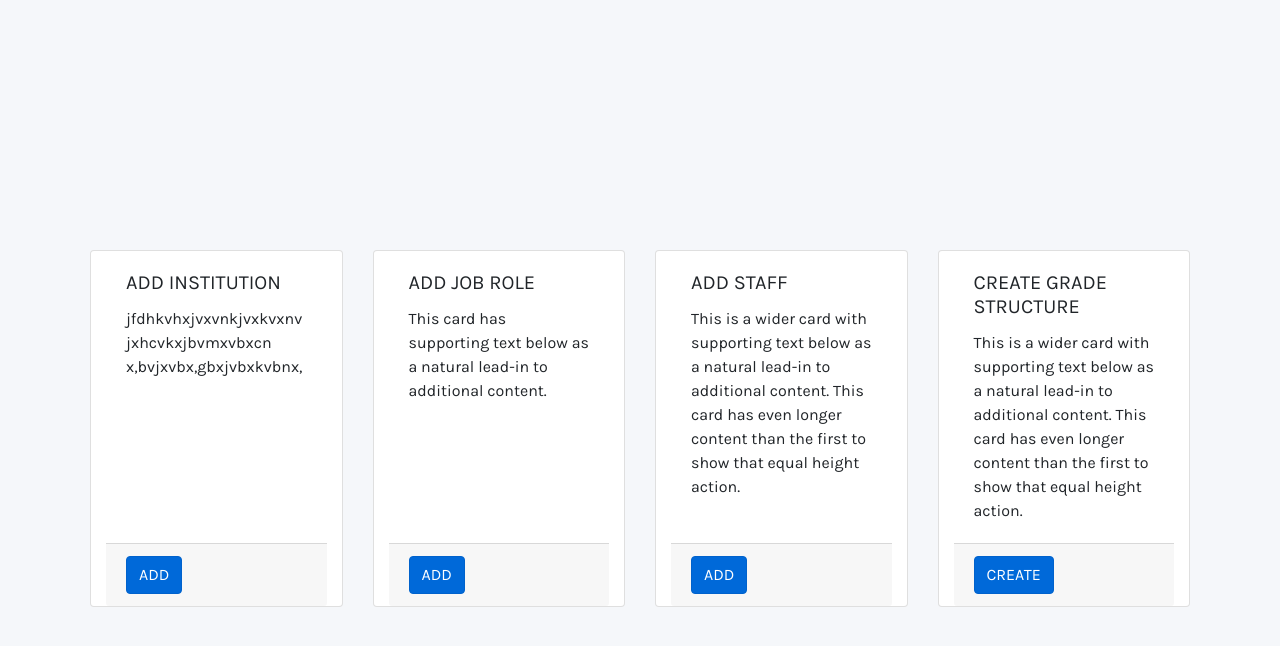
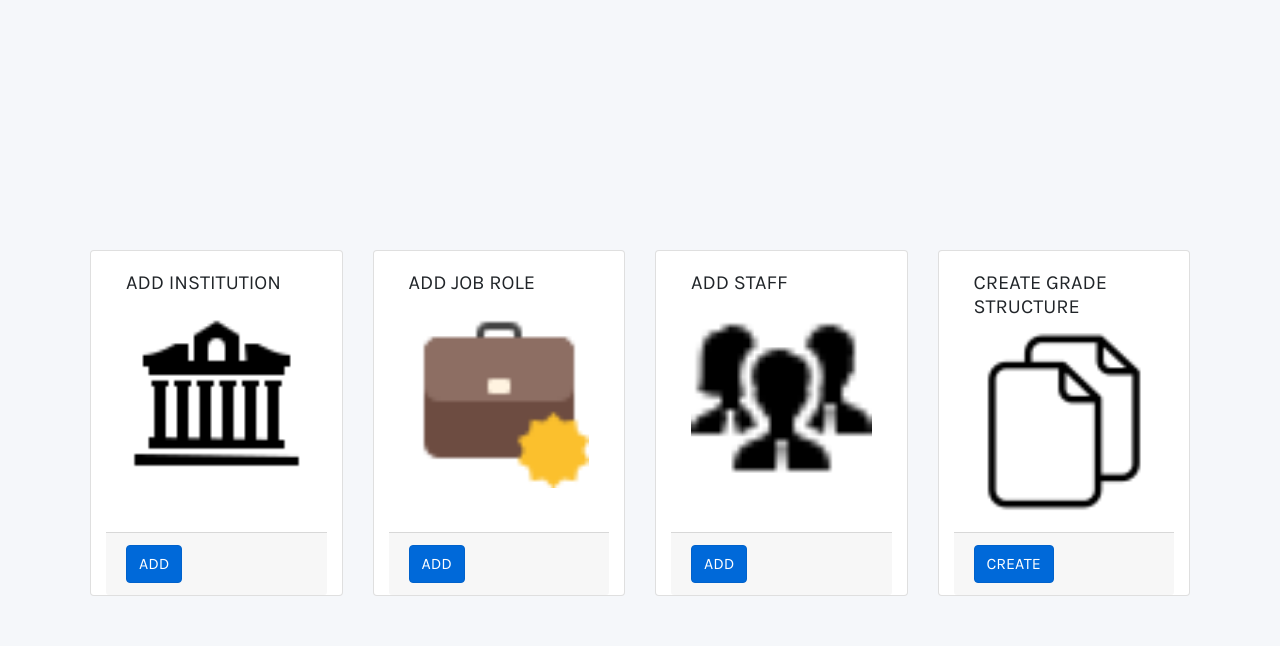
Before and after one commit to kojoblaq/blockchain-django, a Django app: page /fairwages/job/ in a window 1280 px wide. Shown: the top 646 px of the page. Run offline with Django 3.2, Linux system fonts and the light colour scheme; some libraries are stand-ins or nearby versions.

Commit message:
Done with fairwages

```diff
--- a/gradeStructure/controller/views.py
+++ b/gradeStructure/controller/views.py
@@ -10,4 +10,6 @@ from django.contrib import messages
 # Create your views here.
 
 def home(request):
-    return HttpResponse('<h1>CONTROLLER HOME</h1>')
+    template = "ministry_home.html"
+
+    return render(request,template)
--- a/gradeStructure/fairwages/templates/fair_home.html
+++ b/gradeStructure/fairwages/templates/fair_home.html
@@ -20,7 +20,9 @@
         <div class="card col">
           <div class="card-body">
             <h5 class="card-title">ADD INSTITUTION</h5>
-            <p>jfdhkvhxjvxvnkjvxkvxnvjxhcvkxjbvmxvbxcn x,bvjxvbx,gbxjvbxkvbnx,</p>
+
+            <img class="card-img"  src="/static/images/institution.png"></img>
+            {% comment %} <p>jfdhkvhxjvxvnkjvxkvxnvjxhcvkxjbvmxvbxcn x,bvjxvbx,gbxjvbxkvbnx,</p> {% endcomment %}
 
           </div>
           <div class="card-footer">
@@ -76,7 +78,9 @@
         <div class="card col">
           <div class="card-body">
             <h5 class="card-title">ADD JOB ROLE</h5>
-            <p class="card-text">This card has supporting text below as a natural lead-in to additional content.</p>
+
+            <img class="card-img"  src="/static/images/job.png"></img>
+            {% comment %} <p class="card-text">This card has supporting text below as a natural lead-in to additional content.</p> {% endcomment %}
 
           </div>
           <div class="card-footer">
@@ -144,7 +148,10 @@
 
           <div class="card-body">
             <h5 class="card-title">ADD STAFF</h5>
-            <p class="card-text">This is a wider card with supporting text below as a natural lead-in to additional content. This card has even longer content than the first to show that equal height action.</p>
+
+            <img class="card-img" src="/static/images/staff.png"></img>
+
+            {% comment %} <p class="card-text">This is a wider card with supporting text below as a natural lead-in to additional content. This card has even longer content than the first to show that equal height action.</p> {% endcomment %}
 
           </div>
           <div class="card-footer">
@@ -233,7 +240,8 @@
         <div class="card col">
             <div class="card-body">
               <h5 class="card-title">CREATE GRADE STRUCTURE</h5>
-              <p class="card-text">This is a wider card with supporting text below as a natural lead-in to additional content. This card has even longer content than the first to show that equal height action.</p>
+
+              <img class="card-img" src="/static/images/grade.png"></img>
             </div>
             <div class="card-footer">
               <button type="submit" class="btn btn-primary"
@@ -326,9 +334,9 @@
                     <div style="position: relative;text-align:center;color:black;">
                         {% for message in messages %}
                          {% if message.tag == "success" %}
-                        <h5>Success</h5>
+                        <h5></h5>
                         {% else %}
-                        <h5>Error</h5>
+                        <h5></h5>
                         {% endif %}
                         <p>{{message}}</p>
                         {% endfor %}
@@ -354,7 +362,7 @@
  $("#messageModal").modal('show');
   setTimeout(function(){
   $("#messageModal").modal('hide');
-  }, 3000);
+  }, 1000);
 </script>
 {% endif %}
 
@@ -369,7 +377,7 @@
 
      $("#g_staff_id").change(function () {
        console.log("changed")
-      var name = $(this).val();  // get the selected country ID from the HTML input
+      var name = $(this).val();  // get the selected staff ID from the HTML input
      getStaff(name)
 
     });
--- a/gradeStructure/ministry/views.py
+++ b/gradeStructure/ministry/views.py
@@ -9,4 +9,6 @@ from django.contrib import messages
 
 # Create your views here.
 def home(request):
-    return HttpResponse('<h1>Minstry HOME</h1>')
+    template = "ministry_home.html"
+
+    return render(request,template)
--- a/new-code-base-grade-contract/lib/new-grade-contract.js
+++ b/new-code-base-grade-contract/lib/new-grade-contract.js
@@ -54,7 +54,7 @@ class NewGradeContract extends Contract {
         return asset;
     }
 
-    async update_Grade(ctx, staff_id, new_staff_grade, new_institution,
+    async update_Grade(ctx, staff_id, new_staff_grade,
         new_job_role, new_Staff_name, new_salary) {
         const exists = await this.newGradeExists(ctx, staff_id);
         if (!exists) {
@@ -62,7 +62,7 @@ class NewGradeContract extends Contract {
         }
         const asset = {
             staff_grade: new_staff_grade,
-            institution: new_institution,
+            // institution: new_institution,
             job_role: new_job_role,
             staff_name: new_Staff_name,
             salary: new_salary
```
Also changed, not shown: gradeStructure/ministry/templates/ministry_home.html (+3 -18 lines), gradeStructure/db.sqlite3, gradeStructure/static/images/grade.png (added), gradeStructure/static/images/institution.png (added), gradeStructure/static/images/job.png (added), gradeStructure/static/images/staff.png (added).
